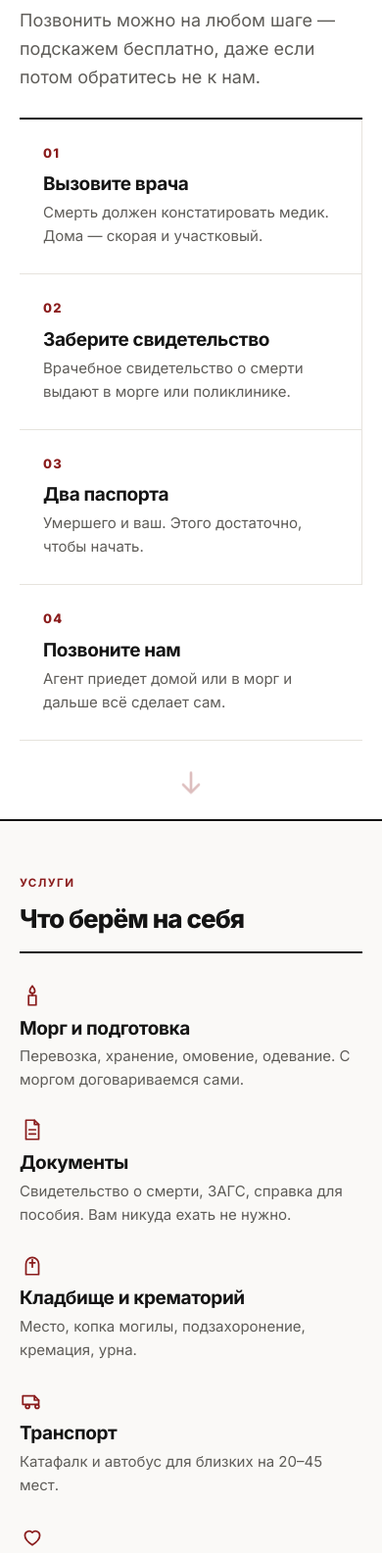
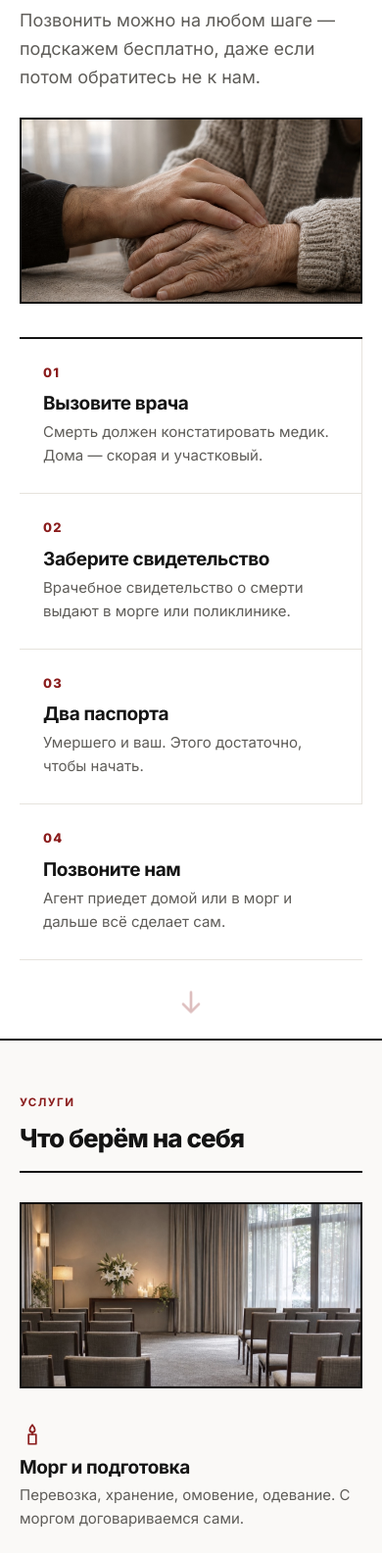
Before and after one commit to MaximMaximenia/ritual-variants, a plain HTML site: page final.html in a window 390 px wide. Shown: the part 4710-6295 px from the top of the page at 98% size. Drawn offline with Linux system fonts and the light colour scheme.

Commit message:
Фото рядом с текстом в две колонки
Co-Authored-By: Claude Opus 5 <noreply@anthropic.com>

```diff
--- a/final.html
+++ b/final.html
@@ -157,6 +157,25 @@ p{margin:0 0 13px}
 .price span{font-size:16px;font-weight:600;letter-spacing:0;color:var(--muted)}
 .packs ul{margin:0;padding-left:18px}
 .packs li{font-size:15px;color:var(--muted);margin-bottom:6px}
+
+.final{position:relative;overflow:hidden}
+.final .wrap{position:relative;z-index:1}
+.finalbg{position:absolute;inset:0;z-index:0;opacity:.16}
+.finalbg img{width:100%;height:100%;object-fit:cover;filter:grayscale(1)}
+/* фото рядом с текстом */
+.cols{display:grid;gap:34px;align-items:stretch}
+.cols--img-right{grid-template-columns:1fr 320px}
+.cols--img-left{grid-template-columns:320px 1fr}
+.cols .ph{margin:0;position:relative;min-height:100%}
+.cols .ph img{width:100%;height:100%;min-height:280px;object-fit:cover;display:block;
+  border:2px solid var(--line2);filter:grayscale(.2) contrast(1.03)}
+.cols--img-right .srv{grid-template-columns:repeat(2,1fr)}
+@media(max-width:860px){
+  .cols--img-right,.cols--img-left{grid-template-columns:1fr}
+  .cols .ph{order:-1}
+  .cols .ph img{min-height:0;height:190px}
+  .cols--img-right .srv{grid-template-columns:repeat(auto-fit,minmax(220px,1fr))}
+}
 
 /* шаги */
 .steps{display:grid;grid-template-columns:repeat(4,1fr);gap:0;border-top:2px solid var(--line2)}
@@ -406,12 +425,14 @@ footer a{color:var(--muted)}
   <p class="tag">Первые шаги</p>
   <h2>Что делать прямо сейчас</h2>
   <p class="lead" style="margin-bottom:0">Позвонить можно на любом шаге — подскажем бесплатно, даже если потом обратитесь не к нам.</p>
-  <div class="steps" style="margin-top:26px">
+  <div class="cols cols--img-left" style="margin-top:26px">
+  <figure class="ph"><img src="img/hands.jpg" width="1200" height="800" alt="" loading="lazy"></figure>
+  <div class="steps" style="margin-top:0">
     <div><b>01</b><h3>Вызовите врача</h3><p>Смерть должен констатировать медик. Дома — скорая и участковый.</p></div>
     <div><b>02</b><h3>Заберите свидетельство</h3><p>Врачебное свидетельство о смерти выдают в морге или поликлинике.</p></div>
     <div><b>03</b><h3>Два паспорта</h3><p>Умершего и ваш. Этого достаточно, чтобы начать.</p></div>
     <div><b>04</b><h3>Позвоните нам</h3><p>Агент приедет домой или в морг и дальше всё сделает сам.</p></div>
-  </div>
+  </div></div>
   <div class="down" aria-hidden="true"><svg viewBox="0 0 24 24" fill="none" stroke="currentColor" stroke-width="2" stroke-linecap="round" stroke-linejoin="round"><path d="M12 4v15M6 13l6 6 6-6"/></svg></div>
 </div></section>
 
@@ -419,6 +440,7 @@ footer a{color:var(--muted)}
   <p class="tag">Услуги</p>
   <h2>Что берём на себя</h2>
   <div class="rule" style="margin:18px 0 30px"></div>
+  <div class="cols cols--img-right">
   <div class="srv">
     <article><svg class="ic" viewBox="0 0 24 24" fill="none" stroke="currentColor" stroke-width="1.6" stroke-linecap="round" stroke-linejoin="round" aria-hidden="true"><path d="M12 3c1.6 1.9 2.4 3.3 2.4 4.5a2.4 2.4 0 0 1-4.8 0C9.6 6.3 10.4 4.9 12 3Z"/><path d="M8.5 12h7v9h-7z"/><path d="M12 12v-2"/></svg><h3>Морг и подготовка</h3><p>Перевозка, хранение, омовение, одевание. С моргом договариваемся сами.</p></article>
     <article><svg class="ic" viewBox="0 0 24 24" fill="none" stroke="currentColor" stroke-width="1.6" stroke-linecap="round" stroke-linejoin="round" aria-hidden="true"><path d="M6 3h8l4 4v14H6z"/><path d="M14 3v4h4"/><path d="M9 12h6M9 16h6"/></svg><h3>Документы</h3><p>Свидетельство о смерти, ЗАГС, справка для пособия. Вам никуда ехать не нужно.</p></article>
@@ -426,6 +448,8 @@ footer a{color:var(--muted)}
     <article><svg class="ic" viewBox="0 0 24 24" fill="none" stroke="currentColor" stroke-width="1.6" stroke-linecap="round" stroke-linejoin="round" aria-hidden="true"><path d="M3 16V8h11l4 4v4z"/><circle cx="7.5" cy="18" r="1.8"/><circle cx="16.5" cy="18" r="1.8"/><path d="M14 8v4h4"/></svg><h3>Транспорт</h3><p>Катафалк и автобус для близких на 20–45 мест.</p></article>
     <article><svg class="ic" viewBox="0 0 24 24" fill="none" stroke="currentColor" stroke-width="1.6" stroke-linecap="round" stroke-linejoin="round" aria-hidden="true"><path d="M12 21s-7-4.4-7-9a4 4 0 0 1 7-2.6A4 4 0 0 1 19 12c0 4.6-7 9-7 9Z"/></svg><h3>Прощание</h3><p>Зал, отпевание любой конфессии или светская церемония.</p></article>
     <article><svg class="ic" viewBox="0 0 24 24" fill="none" stroke="currentColor" stroke-width="1.6" stroke-linecap="round" stroke-linejoin="round" aria-hidden="true"><circle cx="12" cy="13" r="6"/><path d="M12 7V3M10 4.5 12 3l2 1.5"/></svg><h3>Всё для похорон</h3><p>Гроб, венки, кресты, цветы, одежда. Привозим сами.</p></article>
+  </div>
+  <figure class="ph"><img src="img/hall.jpg" width="1000" height="667" alt="Зал прощания" loading="lazy"></figure>
   </div>
   <div class="down" aria-hidden="true"><svg viewBox="0 0 24 24" fill="none" stroke="currentColor" stroke-width="2" stroke-linecap="round" stroke-linejoin="round"><path d="M12 4v15M6 13l6 6 6-6"/></svg></div>
 </div></section>
@@ -469,7 +493,7 @@ footer a{color:var(--muted)}
   </div>
 </div></section>
 
-<section class="final"><div class="wrap">
+<section class="final"><div class="finalbg"><img src="img/flowers.jpg" alt="" loading="lazy"></div><div class="wrap">
   <h2>Звоните в любое время</h2>
   <p class="lead">Агент выедет в любой район Минска. Дальше всё сделаем мы.</p>
   <a class="bigphone" href="tel:+375333275986" data-call><span class="dim">+375 33</span> 327-59-86</a>
```
